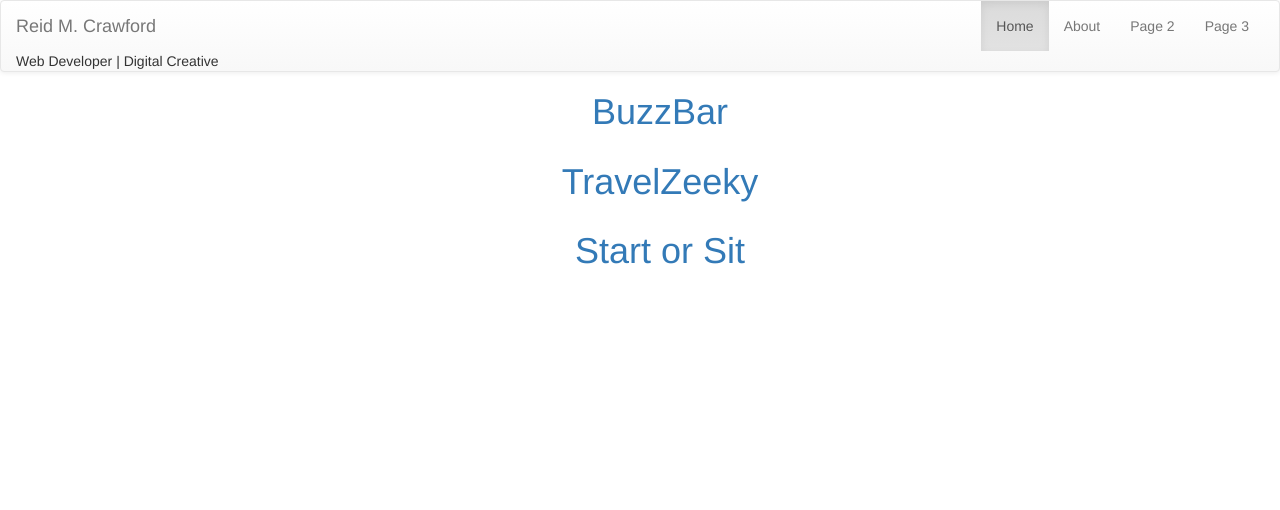
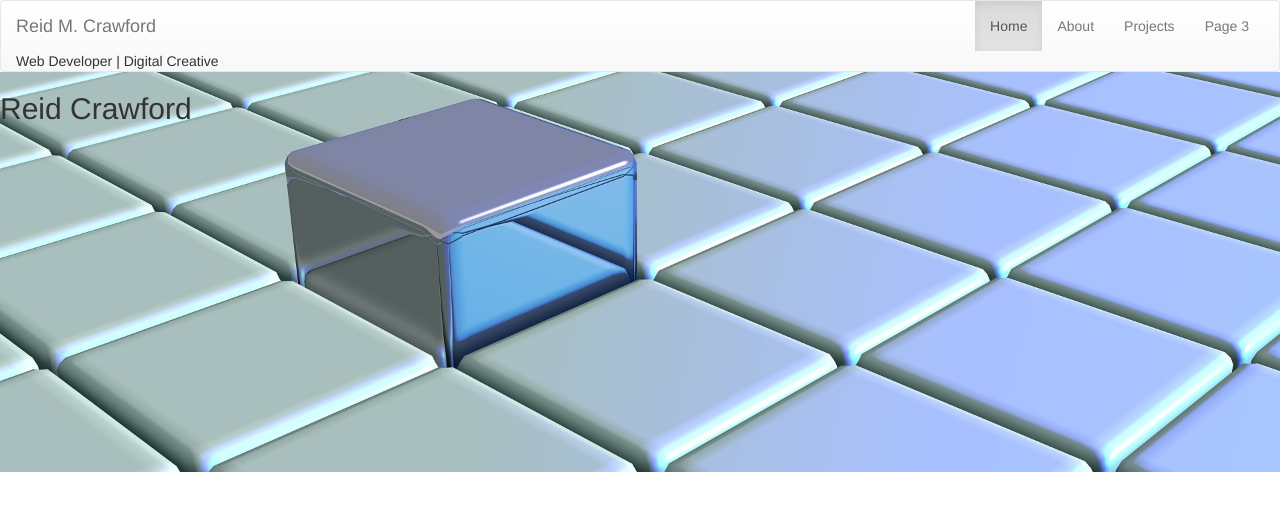
Before and after one commit to Tune310/portfolio, a website: page public/index.html at #!/home in a window 1280 px wide. Drawn offline with nearby package versions, Linux system fonts and the light colour scheme; some packages are replaced by stand-ins of ours; no server answers.

Commit message:
added new files and added background image

```diff
--- a/public/app.js
+++ b/public/app.js
@@ -38,6 +38,11 @@
         .state('about', {
             url: '/about',
             templateUrl: '/views/about.html'
+        })
+        .state('projects', {
+            url: '/projects',
+            templateUrl: '/views/projects.html',
+            controller: 'MainController'
         });
     });
 })()
--- a/public/assets/styles/app.scss
+++ b/public/assets/styles/app.scss
@@ -1,5 +1,6 @@
 @import "bourbon";
 @import "sass/_utility";
+@import "sass/_home";
 
 #responsive-header {
 	display: none;
--- /dev/null
+++ b/public/assets/styles/sass/_home.scss
@@ -0,0 +1,7 @@
+.hero-banner {
+	width: 100%;
+	height: 400px;
+	background: url('/assets/images/grid.jpg') no-repeat;
+    background-position: center center;
+    background-size: cover;
+}
--- a/public/components/navbar/navbar.html
+++ b/public/components/navbar/navbar.html
@@ -8,7 +8,7 @@
     <ul class="nav navbar-nav pull-right">
       <li ui-sref-active="active"><a ui-sref="home">Home</a></li>
       <li ui-sref-active="active"><a ui-sref="about">About</a></li>
-      <li ui-sref-active="active"><a ui-sref="#">Page 2</a></li>
+      <li ui-sref-active="active"><a ui-sref="projects">Projects</a></li>
       <li ui-sref-active="active"><a ui-sref="#">Page 3</a></li>
     </ul>
   </div>
--- a/public/views/home.html
+++ b/public/views/home.html
@@ -1,11 +1,3 @@
-<div ng-repeat="project in projects">
-	<div class="{{project.name}}" id="{{ project.id + '-containter'}}">
-		<ul>
-		  <li><h1 class="text-center"><a href="{{ project.href }}">{{ project.name }}</a></h1></li>
-		</ul>
-	</div>
+<div class="hero-banner">
+	<h2>Reid Crawford</h2>
 </div>
-
-<div class="container">
-
-</div>
```
Also changed, not shown: public/views/projects.html (added, +11 -0 lines), public/assets/app.css, public/assets/images/abstract.jpg (added), public/assets/images/grid.jpg (added), public/assets/images/water.jpg (added), 5 other files.
